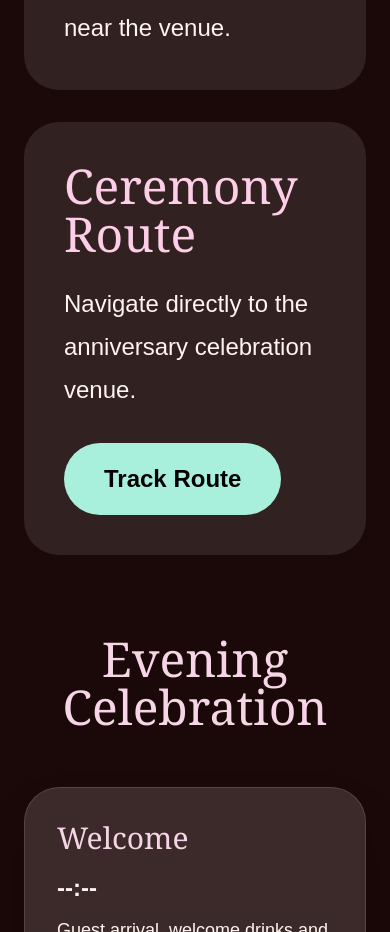
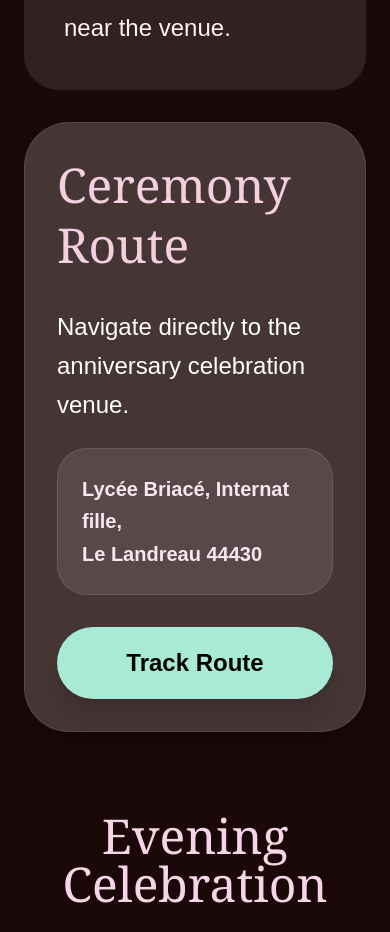
Before and after one commit to Nandinivadla/olisa, a Next.js app: page / in a window 390 px wide. Shown: the part 5509-6441 px from the top of the page. Built offline with nearby package versions, Linux system fonts and the light colour scheme.

Commit message:
updated ceremony route

```diff
--- a/app/page.tsx
+++ b/app/page.tsx
@@ -325,27 +325,44 @@ export default function Home() {
         </div>
 
         {/* ROUTE */}
-        <div className="bg-white/10 rounded-[35px] p-10">
+        <div className="bg-[#4b3b3b]/90 rounded-[45px] p-8 md:p-14 shadow-2xl border border-white/10">
 
-          <h3 className="text-5xl font-serif text-pink-200">
+  <h3 className="text-[#f3cfe0] text-5xl md:text-7xl font-serif mb-8 leading-tight">
     {t.route}
   </h3>
 
-          <p className="mt-6 text-2xl leading-[1.8]">
+  <p className="text-white text-2xl md:text-4xl leading-relaxed mb-6">
     {t.routeText}
   </p>
+
+  {/* ADDRESS */}
+
+  <div className="bg-white/10 rounded-[30px] p-6 mb-8 border border-white/10">
+
+    <p className="text-[#f7e7ef] text-xl md:text-3xl font-semibold leading-relaxed">
+      Lycée Briacé, Internat fille,
+      <br />
+      Le Landreau 44430
+    </p>
+
+  </div>
+
+  {/* BUTTON */}
 
   <a
     href="https://maps.app.goo.gl/pWKbdsW7vnGzegLG8"
     target="_blank"
   >
-            <button className="mt-8 bg-[#a8f0dc] text-black font-bold px-10 py-5 rounded-full text-2xl">
+
+    <button className="bg-[#a9ead7] hover:bg-[#c1f5e6] transition duration-300 text-black text-2xl md:text-3xl font-bold px-10 py-5 rounded-full shadow-xl w-full md:w-auto">
+
       {t.routeButton}
+
     </button>
+
   </a>
 
 </div>
-
       </section>
 
       {/* EVENING TIMINGS */}
```
Lines whose indentation alone changed are shown as unchanged.
